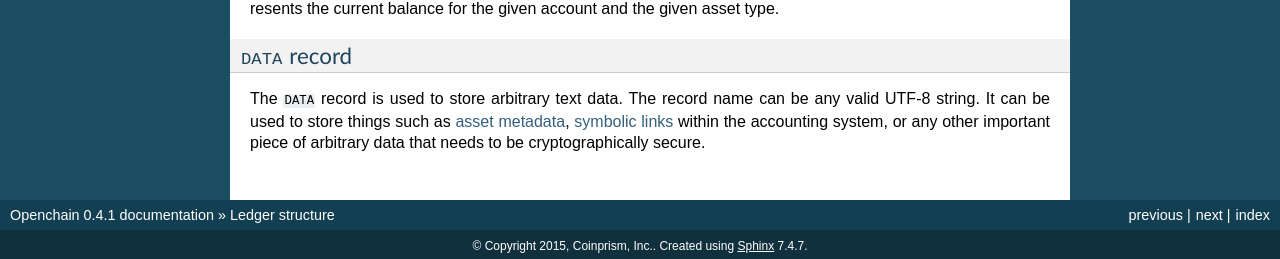
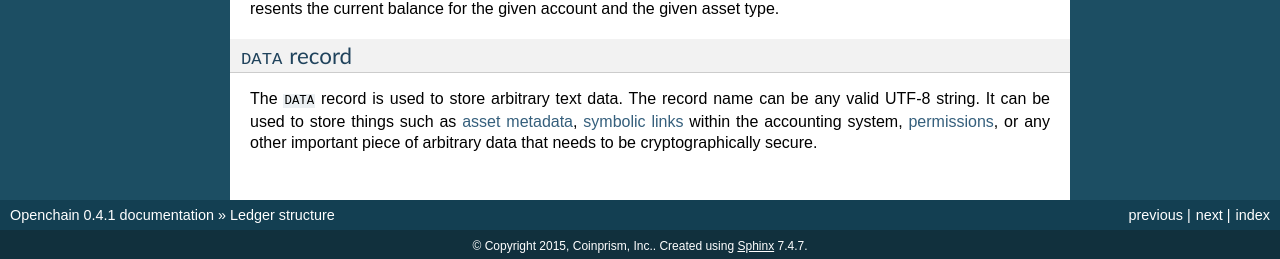
Before and after one commit to openchain/docs, a Sphinx documentation site: the page built from docs/source/api/ledger.rst, in a window 1280 px wide. Shown: the part 1608-1867 px from the top of the page. Built offline with Sphinx 7.4.7, drawn with Linux system fonts in a browser that asks for light colours.

Commit message:
Mention permissions in the section about DATA records

```diff
--- a/docs/source/api/ledger.rst
+++ b/docs/source/api/ledger.rst
@@ -70,4 +70,4 @@ The ``ACC`` record is used for representing a balance for a given asset type. Th
 ``DATA`` record
 ~~~~~~~~~~~~~~~
 
-The ``DATA`` record is used to store arbitrary text data. The record name can be any valid UTF-8 string. It can be used to store things such as :ref:`asset metadata <asset-metadata>`, :ref:`symbolic links <goto-records>` within the accounting system, or any other important piece of arbitrary data that needs to be cryptographically secure.
+The ``DATA`` record is used to store arbitrary text data. The record name can be any valid UTF-8 string. It can be used to store things such as :ref:`asset metadata <asset-metadata>`, :ref:`symbolic links <goto-records>` within the accounting system, :ref:`permissions <dynamic-permissions>`, or any other important piece of arbitrary data that needs to be cryptographically secure.
```
